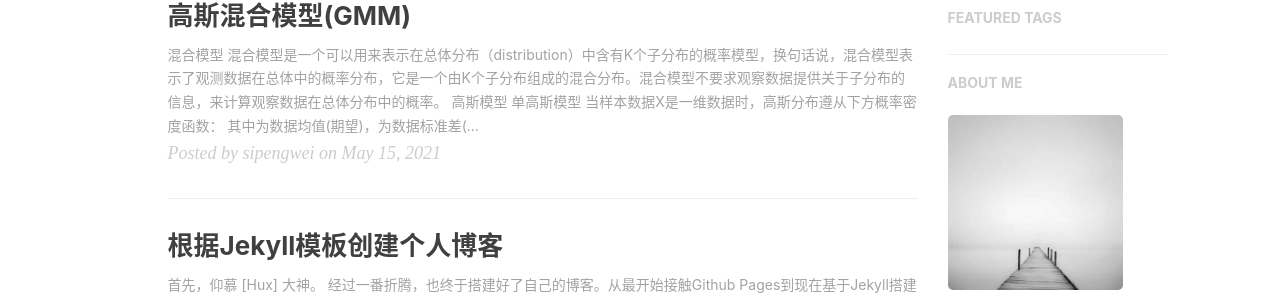
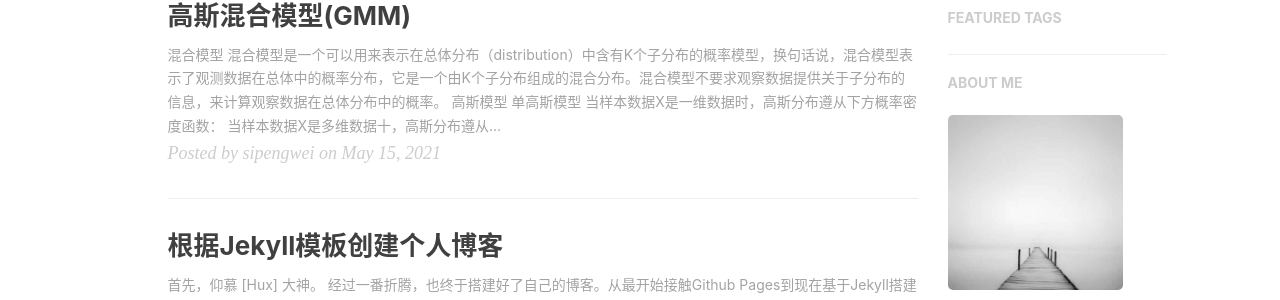
Before and after one commit to currywhm/currywhm.github.io, a Jekyll site: the page built from index.html, in a window 1280 px wide. Shown: the part 469-769 px from the top of the page. Built offline with Jekyll 4.4.1, drawn with Linux system fonts in a browser that asks for light colours; nearby versions of some CDN libraries; the list of posts is cut into pages by our own code; comment, search, counter and statistics services are not loaded; part of the change alters nothing that is shown.

Commit message:
1.高斯混合模型

```diff
--- a/_posts/2021-05-15-gaussian-mixture-model.markdown
+++ b/_posts/2021-05-15-gaussian-mixture-model.markdown
@@ -16,9 +16,13 @@ tags:
 **单高斯模型**
 当样本数据X是一维数据时，高斯分布遵从下方概率密度函数：
 <img src="/img/in-post/gaussian_model/gaussian_1.png"/>
-<center class="half">
-其中<img src="/img/in-post/gaussian_model/qiwang.png"/>为数据均值(期望)，<img src="/img/in-post/gaussian_model/sd.png"/>为数据标准差(Standard deviation).</center>
+
 当样本数据X是多维数据十，高斯分布遵从一下概率密度函数:
-<img src="/img/in-post/gaussian_model/gaussian_2.png"/>
-其中，<img src="/img/in-post/gaussian_model/qiwang.png"/>为数据均值(期望)，<img src="/img/in-post/gaussian_model/cov.png"/>为协方差，D为数据维度。
+![qiwang](/img/in-post/gaussian_model/gaussian_2.png)
+
 **高斯混合模型**
+高斯混合模型可以看作是由 K 个单高斯模型组合而成的模型，这 K 个子模型是混合模型的隐变量（Hidden variable）。一般来说，一个混合模型可以使用任何概率分布，这里使用高斯混合模型是因为高斯分布具备很好的数学性质以及良好的计算性能。
+
+举个不是特别稳妥的例子，比如我们现在有一组狗的样本数据，不同种类的狗，体型、颜色、长相各不相同，但都属于狗这个种类，此时单高斯模型可能不能很好的来描述这个分布，因为样本数据分布并不是一个单一的椭圆，所以用混合高斯分布可以更好的描述这个问题，如下图所示：
+![qiwang](/img/in-post/gaussian_model/Hidder_var.png)
+![qiwang](/img/in-post/gaussian_model/Hidder_2.png)
```
